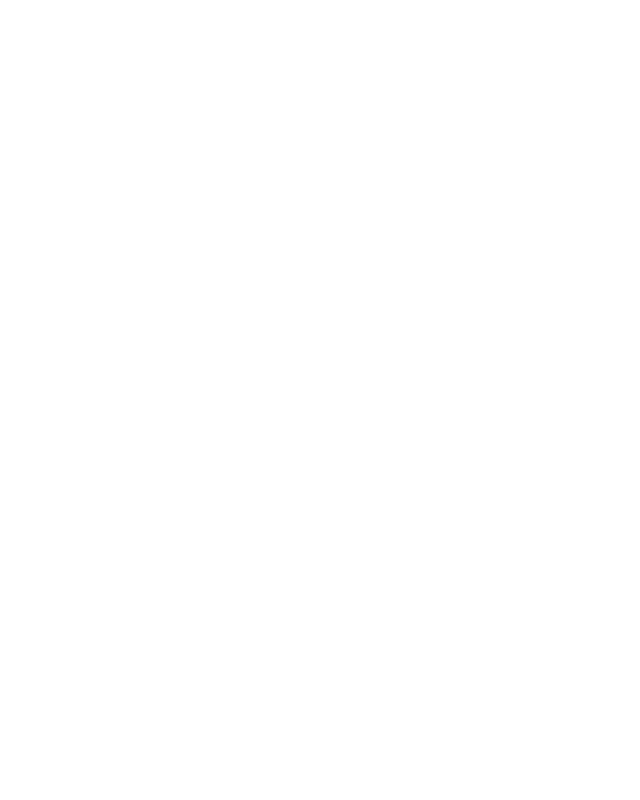
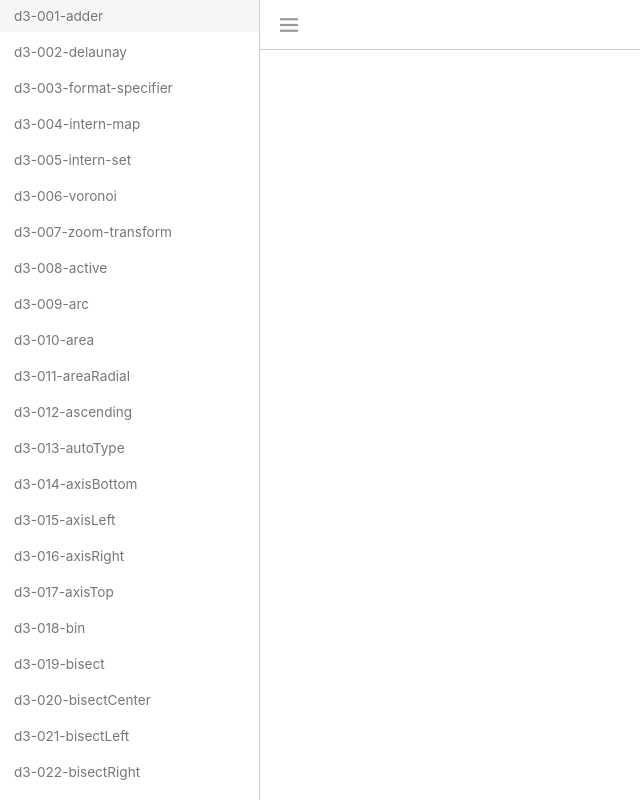
Before and after one commit to wisdomstar94/d3-research, a Next.js app: page / in a window 1280 px wide. Shown: the whole page, without its empty margins (0-640 px from the left). Built offline with nearby package versions, Linux system fonts and the light colour scheme.

Commit message:
side bar 및 top bar 등의 공통 컴포넌트를 root layout 에 적용.

```diff
--- a/src/app/d3-example/layout.tsx
+++ b/src/app/d3-example/layout.tsx
@@ -13,9 +13,7 @@ export default function D3ExampleLayout({ children }: {
         <link rel="icon" href="/favicon.ico" />
       </Head>
       <div data-name="d3-example-layout">
-        <CommonLayout>
-          { children }
-        </CommonLayout>
+        { children }
       </div>
     </>
   );
--- a/src/app/layout.tsx
+++ b/src/app/layout.tsx
@@ -3,6 +3,7 @@ import Head from "next/head";
 import { RecoilRoot } from "recoil";
 import RootComponent from "./_root";
 import '../styles/globals.scss';
+import CommonLayout from "../components/layouts/common-layout/common-layout.component";
 
 // root layout (필수)
 export default function RootLayout({ children }: {
@@ -19,7 +20,9 @@ export default function RootLayout({ children }: {
       <body data-name="commom-layout">
         <RecoilRoot>
           <RootComponent>
-            {children}
+            <CommonLayout>
+              {children}
+            </CommonLayout>
           </RootComponent>
         </RecoilRoot>
       </body>
```
